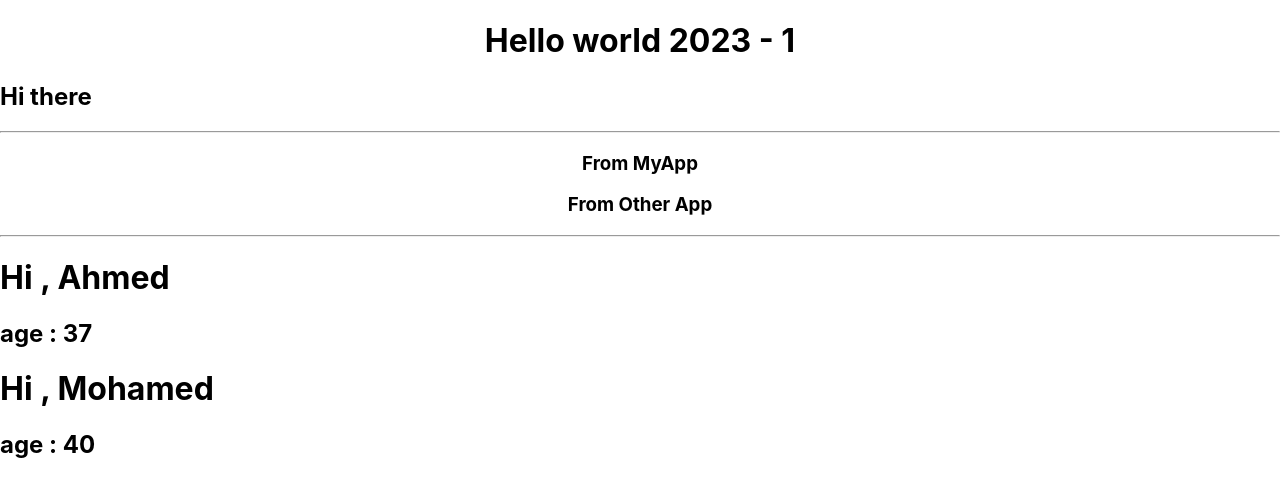
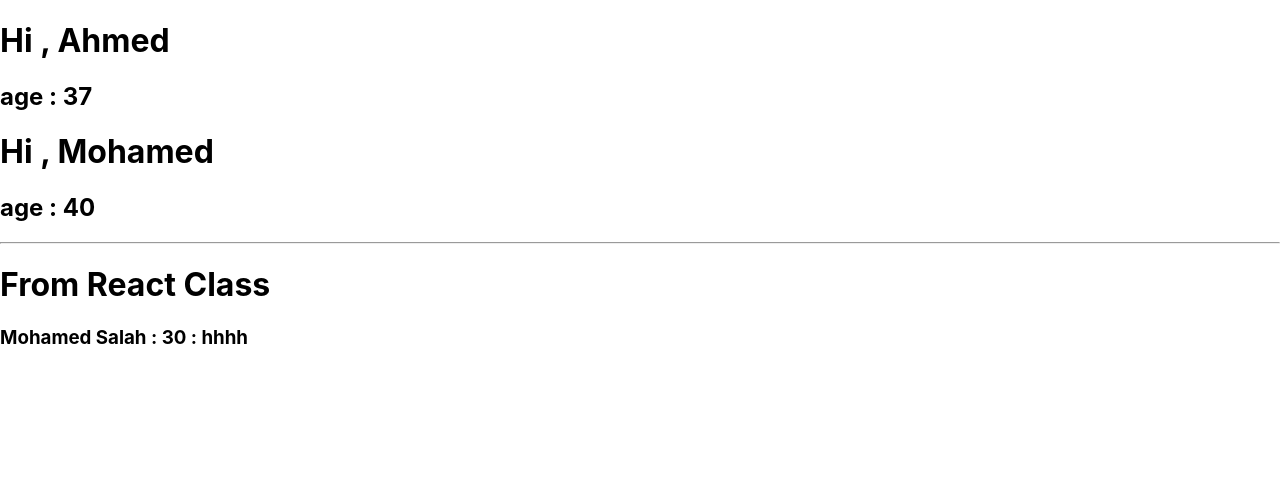
Before and after one commit to alMohamady/eact-app01, a React (Create React App) app: page / in a window 1280 px wide. Shown: the top 496 px of the page. Built offline with nearby package versions, Linux system fonts and the light colour scheme.

Commit message:
08 The Class Component in React

```diff
--- /dev/null
+++ b/src/componenets/MyComCls.js
@@ -0,0 +1,17 @@
+import React from "react";
+
+class MyComCls extends React.Component {
+
+    render() {
+        console.log(this.props);
+       return (
+        <>
+          <h1>From React Class</h1>
+          <h3> {this.props.name} : {this.props.age} : {this.props.xyz}  </h3>
+        </>
+       );
+    }
+}
+
+
+export default MyComCls;
--- a/src/index.js
+++ b/src/index.js
@@ -1,9 +1,8 @@
 import React from 'react';
 import ReactDOM from 'react-dom/client';
 import './index.css';
-import App from './App';
-import { MyApp, OtherApp } from './MyApp';
 import SyaHi from './componenets/MyCom';
+import MyComCls from './componenets/MyComCls';
 import reportWebVitals from './reportWebVitals';
 
 
@@ -11,13 +10,10 @@
 const root = ReactDOM.createRoot(document.getElementById('root'));
 root.render(
    <>
-      <App />
-      <hr />
-      <MyApp />
-      <OtherApp />
-      <hr />
       <SyaHi name="Ahmed" age ="37"/>
       <SyaHi name="Mohamed" age ="40"/>
+      <hr />
+      <MyComCls name="Mohamed Salah" age="30" xyz="hhhh" />
    </>
 );
 
```
